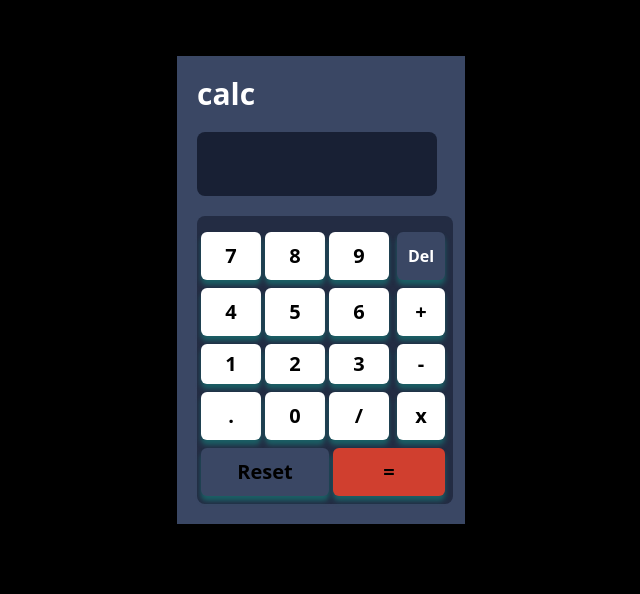
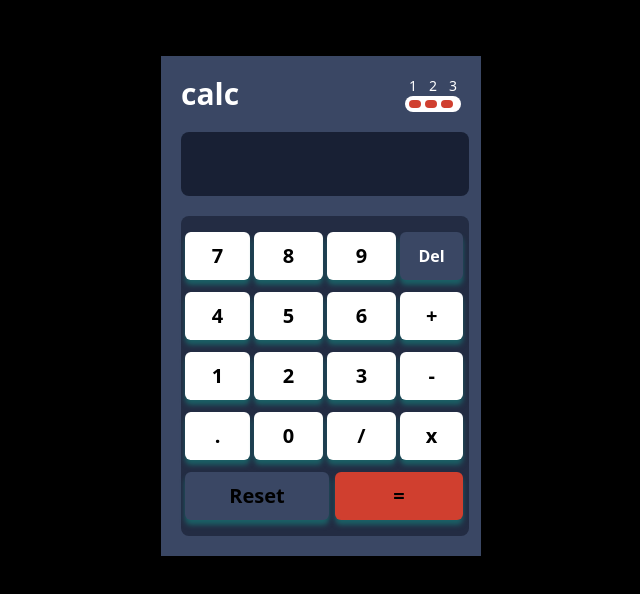
Before and after one commit to IkechukwuChiemelieCharles/Calculator, a website: page build/index.html in a window 1280 px wide. Shown: the whole page, without its empty margins (319-959 px from the left). Drawn offline with Linux system fonts and the light colour scheme.

Commit message:
added a background change button

```diff
--- a/build/index.html
+++ b/build/index.html
@@ -7,50 +7,44 @@
     <title>Calculator</title>
   </head>
   <body class="bg-black">
-    <div class="container bg-black w-72 h-full mx-auto my-14 px-5 py-5">
+    <div class="container bg-black w-80 h-full mx-auto my-14 px-5 py-5">
       <header class="flex items-center justify-between">
         <div class="logo text-white text-3xl font-bold">calc</div>
         <!-- <p class="text-white font-medium text-xs mt-3 ml-5">THEME</p> -->
         <div class="grid items-center justify-center">
-          <!-- <u id="num" class="text-white flex list-none ml-1 gap-3 text-sm">
+          <u id="num" class="text-white flex list-none ml-1 gap-3 text-sm">
             <li>1</li>
             <li>2</li>
             <li>3</li>
-          </u> -->
-          <!-- <div id="palette" class="w-14 h-4 bg-white rounded-full relative">
-            <button
+          </u>
+          <div id="palette" class="w-14 h-4 bg-white rounded-full relative">
+            <button onclick="setColor('hsl(222, 26%, 31%)')"
               type="btn"
               id="firstToggle"
               class="w-3 h-2 rounded-full absolute top-1 left-1"
             ></button>
-            <button
+            <button onclick="setColor('hsl(0, 0%, 90%)')"
               id="bgColorToggler"
-              class="w-3 h-2 rounded-full absolute top-1 left-1"
+              class="  w-3 h-2 rounded-full absolute top-1 left-1"
             ></button>
-
-            <button
-              type="btn"
-              id="secondToggle"
-              class="hidden w-3 h-2 rounded-full absolute top-1 left-5"
-            ></button>
-            <button
+            <button onclick="setColor('hsl(268, 75%, 9%)')"
               type="btn"
               id="thirdToggle"
-              class="hidden w-3 h-2 rounded-full absolute top-1 left-9"
+              class=" w-3 h-2 rounded-full absolute top-1 left-9"
             ></button>
-          </div> -->
+          </div>
         </div>
       </header>
       <form action="" class="calculator" name="calc">
         <input
           type="text"
           id="screen"
-          class="value w-60 h-16 rounded-lg my-5 text-white px-5"
+          class="value w-72 h-16 rounded-lg my-5 text-white px-5"
           name="txt"
           readonly=""
         />
 
-        <div id="keyboard" class="w-64 h-72 rounded-lg grid grid-cols-4">
+        <div id="keyboard" class="w-72 h-80 rounded-lg grid grid-cols-4 gap-1">
           <div
             id="btn"
             class="w-13 h-13 bg-white rounded-md flex items-center justify-center text-xl font-bold shadow-xl my-4 ml-1 hover:bg-slate-700 cursor-pointer"
@@ -60,21 +54,21 @@
           </div>
           <div
             id="btn"
-            class="w-13 h-13 bg-white rounded-md flex items-center justify-center text-xl font-bold shadow-xl my-4 ml-1 hover:bg-slate-700 cursor-pointer"
+            class="w-13 h-13 bg-white rounded-md flex items-center justify-center text-xl font-bold shadow-xl my-4  hover:bg-slate-700 cursor-pointer"
             onclick="document.calc.txt.value +='8'"
           >
             8
           </div>
           <div
             id="btn"
-            class="w-13 h-13 bg-white rounded-md flex items-center justify-center text-xl font-bold shadow-xl my-4 ml-1 hover:bg-slate-700 cursor-pointer"
+            class="w-13 h-13 bg-white rounded-md flex items-center justify-center text-xl font-bold shadow-xl my-4 ml- hover:bg-slate-700 cursor-pointer"
             onclick="document.calc.txt.value +='9'"
           >
             9
           </div>
           <div
             id="btn"
-            class="del w-12 h-12 bg-white rounded-md flex items-center justify-center text-md text-white font-bold shadow-xl my-4 ml-2 hover:bg-slate-700 cursor-pointer"
+            class="del w-11/12 h-12 bg-white rounded-md flex items-center justify-center text-md text-white font-bold shadow-xl my-4 hover:bg-slate-700 cursor-pointer"
             onclick="document.calc.txt.value =''"
           >
             Del
@@ -88,21 +82,21 @@
           </div>
           <div
             id="btn"
-            class="w-13 h-13 bg-white rounded-md flex items-center justify-center text-xl font-bold shadow-xl my-4 ml-1 -mt-2 hover:bg-slate-700 cursor-pointer"
+            class="w-13 h-13 bg-white rounded-md flex items-center justify-center text-xl font-bold shadow-xl my-4  -mt-2 hover:bg-slate-700 cursor-pointer"
             onclick="document.calc.txt.value +='5'"
           >
             5
           </div>
           <div
             id="btn"
-            class="w-13 h-13 bg-white rounded-md flex items-center justify-center text-xl font-bold shadow-xl my-4 ml-1 -mt-2 hover:bg-slate-700 cursor-pointer"
+            class="w-13 h-13 bg-white rounded-md flex items-center justify-center text-xl font-bold shadow-xl my-4  -mt-2 hover:bg-slate-700 cursor-pointer"
             onclick="document.calc.txt.value +='6'"
           >
             6
           </div>
           <div
             id="btn"
-            class="w-12 h-12 bg-white rounded-md flex items-center justify-center text-xl font-bold shadow-xl my-4 -mt-2 ml-2 hover:bg-slate-700 cursor-pointer"
+            class="w-11/12 h-12 bg-white rounded-md flex items-center justify-center text-xl font-bold shadow-xl my-4 -mt-2  hover:bg-slate-700 cursor-pointer"
             onclick="document.calc.txt.value +='+'"
           >
             +
@@ -116,21 +110,21 @@
           </div>
           <div
             id="btn"
-            class="w-13 h-13 bg-white rounded-md flex items-center justify-center text-xl font-bold shadow-xl my-4 ml-1 -mt-2 hover:bg-slate-700 cursor-pointer"
+            class="w-13 h-13 bg-white rounded-md flex items-center justify-center text-xl font-bold shadow-xl my-4  -mt-2 hover:bg-slate-700 cursor-pointer"
             onclick="document.calc.txt.value +='2'"
           >
             2
           </div>
           <div
             id="btn"
-            class="w-13 h-13 bg-white rounded-md flex items-center justify-center text-xl font-bold shadow-xl my-4 ml-1 -mt-2 hover:bg-slate-700 cursor-pointer"
+            class="w-13 h-13 bg-white rounded-md flex items-center justify-center text-xl font-bold shadow-xl my-4 -mt-2 hover:bg-slate-700 cursor-pointer"
             onclick="document.calc.txt.value +='3'"
           >
             3
           </div>
           <div
             id="btn"
-            class="w-12 h-10 bg-white rounded-md flex items-center justify-center text-xl font-bold shadow-xl my-4 -mt-2 ml-2 hover:bg-slate-700 cursor-pointer"
+            class="w-11/12 h-12 bg-white rounded-md flex items-center justify-center text-xl font-bold shadow-xl my-4 -mt-2 hover:bg-slate-700 cursor-pointer"
             onclick="document.calc.txt.value +='-'"
           >
             -
@@ -144,35 +138,35 @@
           </div>
           <div
             id="btn"
-            class="w-13 h-13 bg-white rounded-md flex items-center justify-center text-xl font-bold shadow-xl my-4 ml-1 -mt-2 hover:bg-slate-700 cursor-pointer"
+            class="w-13 h-13 bg-white rounded-md flex items-center justify-center text-xl font-bold shadow-xl my-4  -mt-2 hover:bg-slate-700 cursor-pointer"
             onclick="document.calc.txt.value +='0'"
           >
             0
           </div>
           <div
             id="btn"
-            class="w-13 h-13 bg-white rounded-md flex items-center justify-center text-xl font-bold shadow-xl my-4 ml-1 -mt-2 hover:bg-slate-700 cursor-pointer"
+            class="w-13 h-13 bg-white rounded-md flex items-center justify-center text-xl font-bold shadow-xl my-4 -mt-2 hover:bg-slate-700 cursor-pointer"
             onclick="document.calc.txt.value +='/'"
           >
             /
           </div>
           <div
             id="btn"
-            class="w-12 h-12 bg-white rounded-md flex items-center justify-center text-xl font-bold shadow-xl my-4 -mt-2 ml-2 hover:bg-slate-700 cursor-pointer"
+            class="w-11/12 h-12 bg-white rounded-md flex items-center justify-center text-xl font-bold shadow-xl my-4 -mt-2  hover:bg-slate-700 cursor-pointer"
             onclick="document.calc.txt.value +='*'"
           >
             x
           </div>
           <div
             id="btn"
-            class="reset w-32 h-12 rounded-md flex items-center justify-center text-xl font-bold shadow-xl my-4 ml-1 -mt-2 col-span-2 hover:bg-slate-700 cursor-pointer"
+            class="reset w-36 h-12 rounded-md flex items-center justify-center text-xl font-bold shadow-xl my-4 ml-1 -mt-2 col-span-2 hover:bg-slate-700 cursor-pointer"
             onclick="document.calc.txt.value =''"
           >
             Reset
           </div>
           <div
             id="btn"
-            class="equal w-28 h-12 bg-white rounded-md flex items-center justify-center text-xl font-bold shadow-xl my-4 ml-2 -mt-2 col-span-2 hover:bg-slate-700 cursor-pointer"
+            class="equal w-32 h-12 bg-white rounded-md flex items-center justify-center text-xl font-bold shadow-xl my-4 ml-2 -mt-2 col-span-2 hover:bg-slate-700 cursor-pointer"
             onclick="document.calc.txt.value=eval(calc.txt.value)"
           >
             =
--- a/build/js/main.js
+++ b/build/js/main.js
@@ -17,29 +17,34 @@
 //   // Apply new position
 //   bgColorToggler.style.left = newPosition + "px";
 // });
-const colors = ["white", "hsl(268, 75%, 9%)", "hsl(222, 26%, 31%)"]; // Define an array of background colors
-let colorIndex = 0; // Index to keep track of current background color
-let positionIndex = 0; // Index to keep track of current button position
+// const colors = ["white", "hsl(268, 75%, 9%)", "hsl(222, 26%, 31%)"]; // Define an array of background colors
+// let colorIndex = 0; // Index to keep track of current background color
+// let positionIndex = 0; // Index to keep track of current button position
 
 // Get the button element
-const bgColorToggler = document.getElementById("bgColorToggler");
+// const bgColorToggler = document.getElementById("bgColorToggler");
 
-// Add event listener to the button
-bgColorToggler.addEventListener("click", function () {
-  // Change the background color of the body to the next color in the array
-  document.body.style.backgroundColor = colors[colorIndex];
+// // Add event listener to the button
+// bgColorToggler.addEventListener("click", function () {
+//   // Change the background color of the body to the next color in the array
+//   document.body.style.backgroundColor = colors[colorIndex];
 
-  // Increment color index or reset to 0 if end of array is reached
-  colorIndex = (colorIndex + 1) % colors.length;
+// Increment color index or reset to 0 if end of array is reached
+// colorIndex = (colorIndex + 1) % colors.length;
 
-  // Calculate new position
-  const positions = [5, window.innerWidth / 2 - 210, window.innerWidth - 10]; // Positions for left, center, and right
-  const newPosition = positions[positionIndex]; // Get the next position
-  positionIndex = (positionIndex + 1) % positions.length; // Increment position index or reset to 0 if end of array is reached
+// // Calculate new position
+// const positions = [5, window.innerWidth / 2 - 210, window.innerWidth - 10]; // Positions for left, center, and right
+// const newPosition = positions[positionIndex]; // Get the next position
+// positionIndex = (positionIndex + 1) % positions.length; // Increment position index or reset to 0 if end of array is reached
 
-  // Apply new position
-  bgColorToggler.style.left = newPosition + "px";
-  if (positionIndex === 0) {
-    bgColorToggler.style.left = positions[0] + "px";
-  }
-});
+// Apply new position
+//   bgColorToggler.style.left = newPosition + "px";
+//   if (positionIndex === 0) {
+//     bgColorToggler.style.left = positions[0] + "px";
+//   }
+// });
+const body = document.getElementsByTagName("body")[0];
+
+function setColor(name) {
+  body.style.backgroundColor = name;
+}
```
Also changed, not shown: build/css/style.css.
